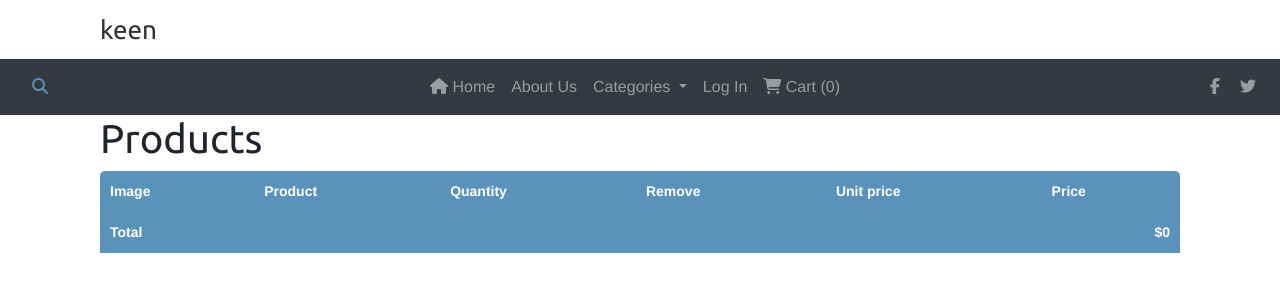
After one commit to boris-chb/keen, a Django app: page /cart/ in a window 1280 px wide. The commit adds this page. Shown: the top 300 px of the page. Run offline with Django 3.2, Linux system fonts and the light colour scheme; some libraries are stand-ins or nearby versions.

Commit message:
Added cart

```diff
--- /dev/null
+++ b/cart/cart.py
@@ -0,0 +1,82 @@
+from decimal import Decimal
+from django.conf import settings
+from shop.models import Product
+
+class Cart:
+    """
+    Initialize the cart object.
+    """
+    def __init__(self, request):
+        self.session = request.session
+        cart = self.session.get(settings.CART_SESSION_ID)
+        if not cart: # If cart is not present in the session, create a new one
+            cart = self.session[settings.CART_SESSION_ID] = {}
+        self.cart = cart
+
+    def add(self, product, size, quantity=1, override_quantity=False):
+        """
+        Add or update product quantity
+        * Using product_id as key to make sure same product isn't added twice.
+        * Django uses JSON to serialize session data, hence converting product_id to string. (JSON keys can be strings only)
+        """
+        product_id = str(product.id)
+        if product_id not in self.cart:
+            self.cart[product_id] = {'quantity': 0,
+                                     'size': size, #TODO
+                                     'price': str(product.price)}
+            if override_quantity:
+                diff = self.cart[product_id]['quantity'] - quantity
+                self.cart[product_id]['quantity'] = quantity
+                product.quantity -= diff
+            else:
+                self.cart[product_id]['quantity'] += quantity
+                product.quantity -= quantity
+            product.save()
+
+    def save(self):
+        # Marked as modified to make sure changes are made
+        request.session.modified = True
+
+    def remove(self, product):
+        product_id = str(product.id)
+        if product_id in self.cart:
+            # Add quantity back to database
+            product.quantity += self.cart[product_id]['quantity']
+            del self.cart[product_id]
+            product.save()
+            self.save()
+
+    def get_total_price(self):
+        return sum(Decimal(item['price']) * item['quantity'] for item in self.cart.values())
+
+    def clear(self):
+        """
+        Remove cart from session
+        """
+        del self.session[settings.CART_SESSION_ID]
+        self.save()
+
+    def __iter__(self):
+        """
+        Create an iterator object to facilitate iteration over cart items
+        and get the products from database. Required for rendering products in template.
+        """
+        product_ids = self.cart.keys()
+        products = Product.objects.filter(id__in=product_ids)
+        # Copy current cart object
+        cart = self.cart.copy()
+        # Add product istances to the cart
+        for product in products:
+            cart[str(product.id)]['product'] = product
+        # Iterate over cart items, converting price to Decimal and adding 'total_price' attribute
+        for item in cart.values():
+            item['price'] = Decimal(item['price'])
+            item['total_price'] = item['price'] * item['quantity']
+            yield item
+
+
+    def __len__(self):
+        """
+        Return the number of items in the cart
+        """
+        return sum(item['quantity'] for item in self.cart.values())
--- /dev/null
+++ b/cart/urls.py
@@ -0,0 +1,9 @@
+from django.urls import path
+from . import views
+
+app_name = 'cart'
+
+urlpatterns = [
+    path('', views.cart_detail, name='cart_detail'),
+    path('add/<int:product_id>/', views.cart_add, name='cart_add'),
+]
--- a/cart/views.py
+++ b/cart/views.py
@@ -1,3 +1,22 @@
-from django.shortcuts import render
+from django.shortcuts import render, redirect, get_object_or_404
+from django.views.decorators.http import require_POST
+from shop.models import Product
+from .cart import Cart
+from .forms import CartAddProductForm
 
-# Create your views here.
+@require_POST
+def cart_add(request, product_id):
+    cart = Cart(request)
+    product = get_object_or_404(Product, id=product_id)
+    form = CartAddProductForm(request.POST)
+    if form.is_valid():
+        cd = form.cleaned_data
+        cart.add(product=product,
+                 quantity=cd['quantity'],
+                 size=cd['size'],
+                 override_quantity=cd['override'])
+    return redirect('cart:cart_detail')
+
+def cart_detail(request):
+    cart = Cart(request)
+    return render(request, 'cart/detail.html', {'cart': cart})
--- a/keen/urls.py
+++ b/keen/urls.py
@@ -20,10 +20,12 @@ from django.conf import settings
 from django.conf.urls.static import static
 
 urlpatterns = [
+    path('cart/', include('cart.urls', namespace='cart')),
     path('admin/', admin.site.urls),
     path('', include('shop.urls', namespace='shop')),
     path('accounts/', include('accounts.urls')),
     path('accounts/', include('django.contrib.auth.urls')),
 ]
+
 if settings.DEBUG:
     urlpatterns += static(settings.MEDIA_URL, document_root=settings.MEDIA_ROOT)
--- a/shop/admin.py
+++ b/shop/admin.py
@@ -8,7 +8,7 @@ class CategoryAdmin(admin.ModelAdmin):
 
 @admin.register(Product)
 class ProductAdmin(admin.ModelAdmin):
-    list_display = ['name', 'slug', 'price', 'available', 'created', 'updated']
+    list_display = ['name', 'price', 'size', 'quantity', 'available']
     list_filter = ['available', 'created', 'updated']
-    list_editable = ['price', 'available']
+    list_editable = ['price', 'available', 'quantity', 'size']
     prepopulated_fields = {'slug': ('name',)} # Auto-generated
--- a/shop/models.py
+++ b/shop/models.py
@@ -11,9 +11,10 @@ class Category(models.Model):
         ('men', 'Men'),
         ('women', 'Women'),
     )
+
     name = models.CharField(max_length=200, db_index=True)
     slug = models.SlugField(max_length=200, unique=True)
-    gender = models.CharField(max_length=5, choices=GENDER_CHOICES, default='men')
+    gender = models.CharField(max_length=5, choices=GENDER_CHOICES, default='Men')
 
     class Meta:
         ordering = ('name',)
--- a/shop/urls.py
+++ b/shop/urls.py
@@ -1,10 +1,12 @@
 from django.urls import path
 from . import views
+from django.views.generic import TemplateView
 
 app_name = 'shop'
 
 urlpatterns = [
-    path('', views.product_list, name='product_list'),
+    path('', TemplateView.as_view(template_name='home.html'), name='home'),
+    path('products/', views.product_list, name='product_list'),
     path('<slug:category_slug>/', views.product_list, name='product_list_by_category'),
     path('<int:id>/<slug:slug>/', views.product_detail, name='product_detail'),
 ]
--- a/shop/views.py
+++ b/shop/views.py
@@ -1,5 +1,6 @@
 from django.shortcuts import render, get_object_or_404
 from .models import Category, Product
+from cart.forms import CartAddProductForm
 
 def product_list(request, category_slug=None):
     category = None
@@ -14,5 +15,6 @@ def product_list(request, category_slug=None):
 def product_detail(request, id, slug):
     # Retrieve the slug to create URLs based on it
     product = get_object_or_404(Product, id=id, slug=slug, available=True)
-    context = {'product': product}
+    cart_product_form = CartAddProductForm()
+    context = {'product': product, 'cart_product_form': cart_product_form}
     return render(request, 'shop/product/detail.html', context)
--- a/static/css/base.css
+++ b/static/css/base.css
@@ -17,6 +17,7 @@ a {
 
 a:hover {
     color:#77b6e2;
+    text-decoration: none;
 }
 
 
@@ -28,10 +29,6 @@ a.button, input[type="submit"] {
     margin: 10px 0 10px;
     font-size:14px;
     border:0;
-}
-
-input[type="submit"]:hover {
-    background-color: #6ea9cf;
 }
 
 a.button.light {
@@ -207,8 +204,8 @@ p.description {
 }
 
 #main {
-    padding-top: 3rem;
-    float:left;
+    padding-top: 4rem;
+    float: left;
     width: 96%;
     margin-right:-220px;
     overflow:hidden;
@@ -228,6 +225,7 @@ p.description {
 }
 
 .product-detail {
+    margin-top: 4rem;
     text-align:justify;
 }
 
@@ -238,7 +236,7 @@ p.description {
 }
 
 .product-detail img {
-    width:40%;
+    width:30%;
     float:left;
     padding:0 20px 20px 0;
 }
--- a/templates/base.html
+++ b/templates/base.html
@@ -81,14 +81,9 @@
                     <!-- Cart -->
                     <li class="nav-item">
                         {% with total_items=cart|length %}
-                        <a href="#" class="nav-link">
+                        <a href="{% url 'cart:cart_detail' %}" class="nav-link">
                         <i class="fas fa-shopping-cart"></i> Cart
-                        {% if total_items > 0 %}
-                          <a href="{% url 'cart:cart_detail' %}" class="nav-link">
-                            ({{ total_items }})${{ cart.get_total_price }}
-                          </a>
-                        {% else %}(0)</a>
-                        {% endif %}
+                        {% if total_items > 0 %}({{ total_items }}){% else %}(0)</a>{% endif %}
                         {%endwith %}
                     </li>
                 </ul>
--- /dev/null
+++ b/templates/cart/detail.html
@@ -0,0 +1,61 @@
+{% extends "base.html" %}
+{% load static %}
+{% block title %}Your shopping cart{% endblock %}
+
+{% block content %}
+<h1>Products</h1>
+
+<!-- Cart -->
+<table class="cart">
+    <thead>
+        <tr>
+            <th style="border-radius: 5px 0 0;">Image</th>
+            <th>Product</th>
+            <th>Quantity</th>
+            <th>Remove</th>
+            <th>Unit price</th>
+            <th style="border-radius: 0 5px 0 0;">Price</th>
+        </tr>
+    </thead>
+    <tbody>
+        {% for item in cart %}
+        {% with product=item.product %}
+        <tr>
+            <td>
+                <a href="{{ product.get_absolute_url }}">
+                <img src="{% if product.image %}{{ product.image.url}}{% else %}{% static 'img/no_image.png' %}{% endif %}">
+                </a>
+            </td>
+            <td>{{ product.name }}</td>
+            <td>
+                <form action="{% url 'cart:cart_add' product.id %}" method="POST">
+                    {{ item.update_quantity_form.quantity }}
+                    {{ item.update_quantity_form.override }}
+                    <input type="submit" value="Update">
+                    {% csrf_token %}
+                </form>
+            </td>
+            <!-- <td>{% comment %}  -->
+                <form action="{% url 'cart:cart_remove' product.id %}"method="post">
+                    <input type="submit" value="Remove">
+                    {% csrf_token %}
+                <!-- </form> {% endcomment %} -->
+            </td>
+            <td class="num">${{ item.price }}</td>
+            <td class="num">${{ item.total_price }}</td>
+        </tr>
+        {% endwith %}
+        {% endfor %}
+
+        <tr class="total">
+            <td>Total</td>
+            <td colspan="4"></td>
+            <td class="num">${{ cart.get_total_price }}</td>
+        </tr>
+    </tbody>
+</table>
+{% comment %}<p class="text-right">
+    <a href="{% url 'shop:product_list' %}" class="button light">Continue shopping</a>
+    <a href="{% url 'orders:order_create' %}" class="button">Checkout</a>
+</p> {% endcomment %}
+{% endblock content %}
```
Also changed, not shown: cart/forms.py (added, +12 -0 lines), keen/settings.py (+8 -2 lines), templates/home.html (+7 -0 lines), templates/registration/login.html (+12 -7 lines), templates/shop/product/detail.html (+20 -0 lines), db.sqlite3, static/no_img.jpg (deleted), static/shop_men.png (added), static/shop_women.png (added).
